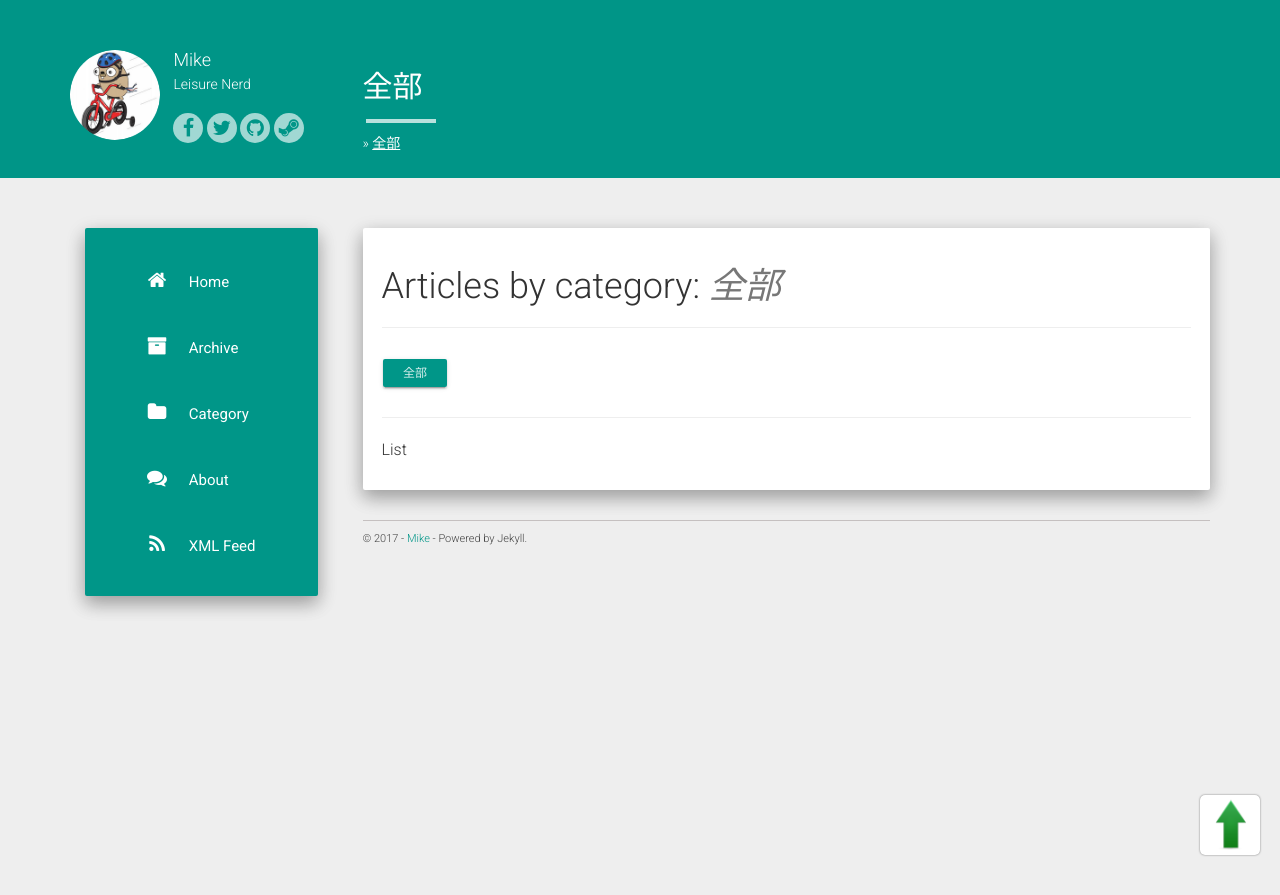
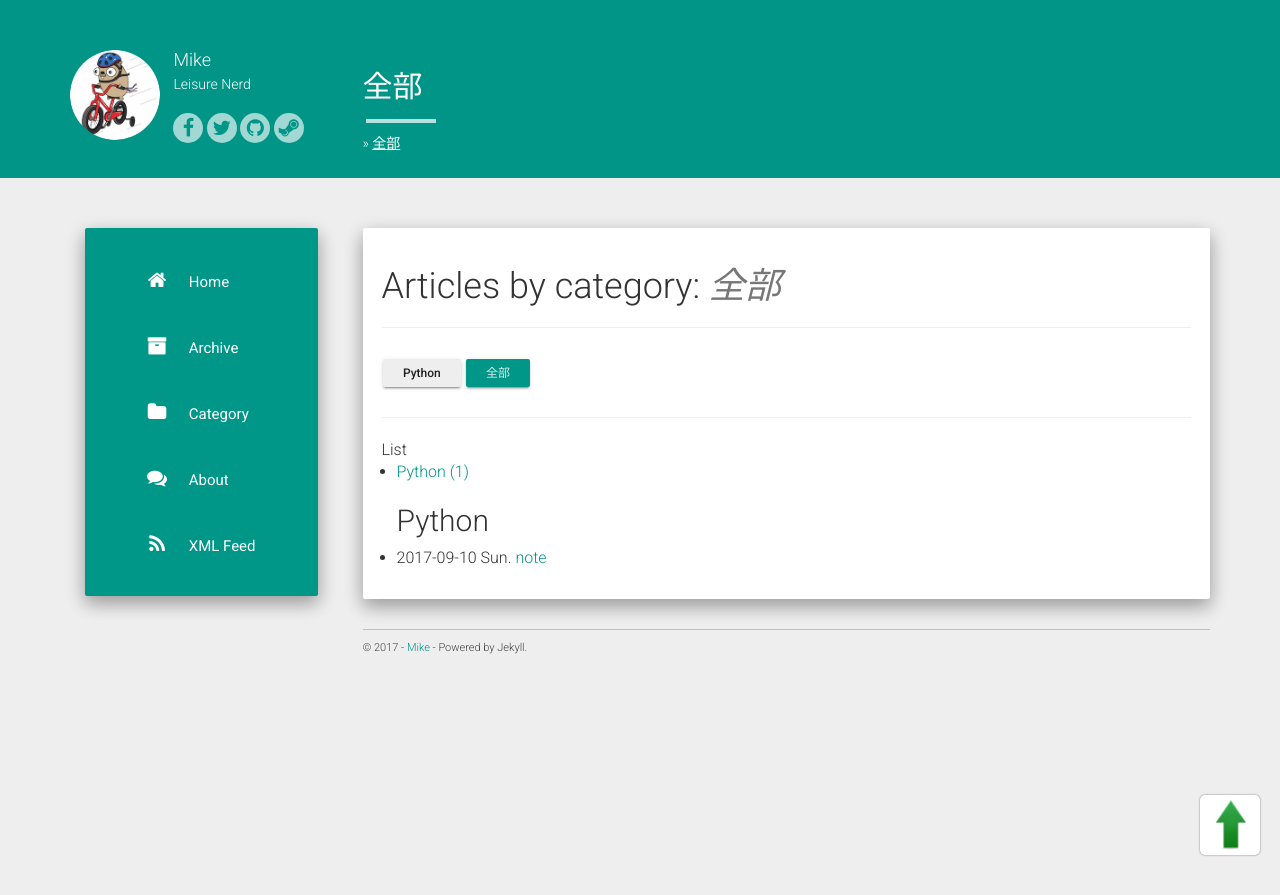
Before and after one commit to iampythoner/iampythoner.github.io, a Jekyll site: the page built from category/cate_all.md, in a window 1280 px wide. Shown: the top 895 px of the page. Built offline with Jekyll 4.4.1, drawn with Linux system fonts in a browser that asks for light colours; nearby versions of some CDN libraries; comment, search, counter and statistics services are not loaded.

Commit message:
no message

```diff
--- a/_includes/comment.html
+++ b/_includes/comment.html
@@ -1,4 +1,5 @@
 <!-- Disqus BEGIN -->
+<code>评论使用的是Disqus，如果没有加载出来翻个墙就可以了</code>
 <div id="disqus_thread"></div>
 <script>
 
--- /dev/null
+++ b/_posts/2017-09-11-note.md
@@ -0,0 +1,6 @@
+---
+layout: cnblog_post
+title:  "note"
+date:   2017-09-10 23:34:39
+categories: Python
+---
--- /dev/null
+++ b/category/cate_Python.md
@@ -0,0 +1,6 @@
+---
+layout: posts_by_category
+categories: Python
+title: Python
+permalink: /category/Python
+---
```
